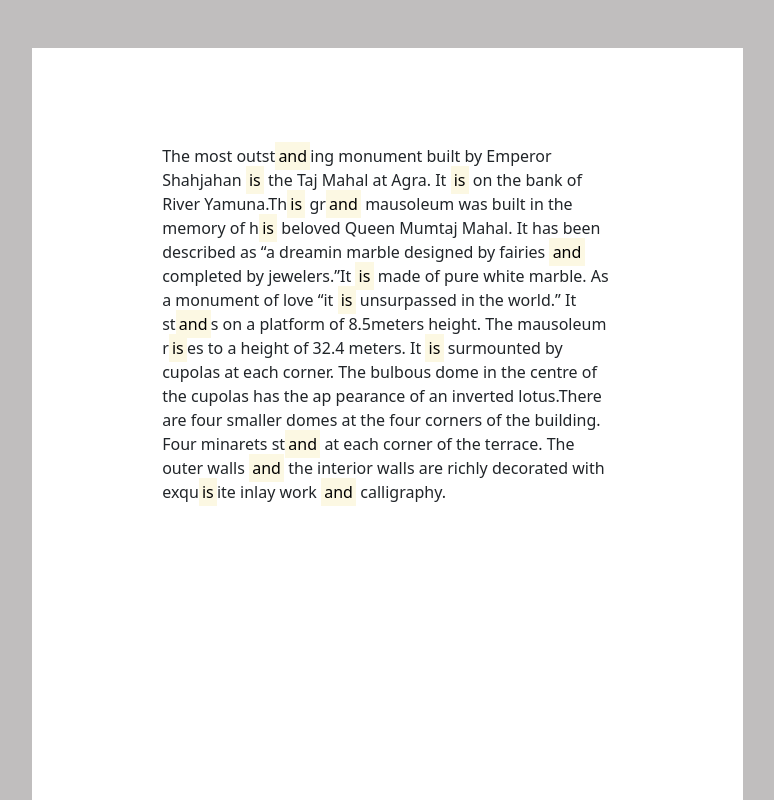
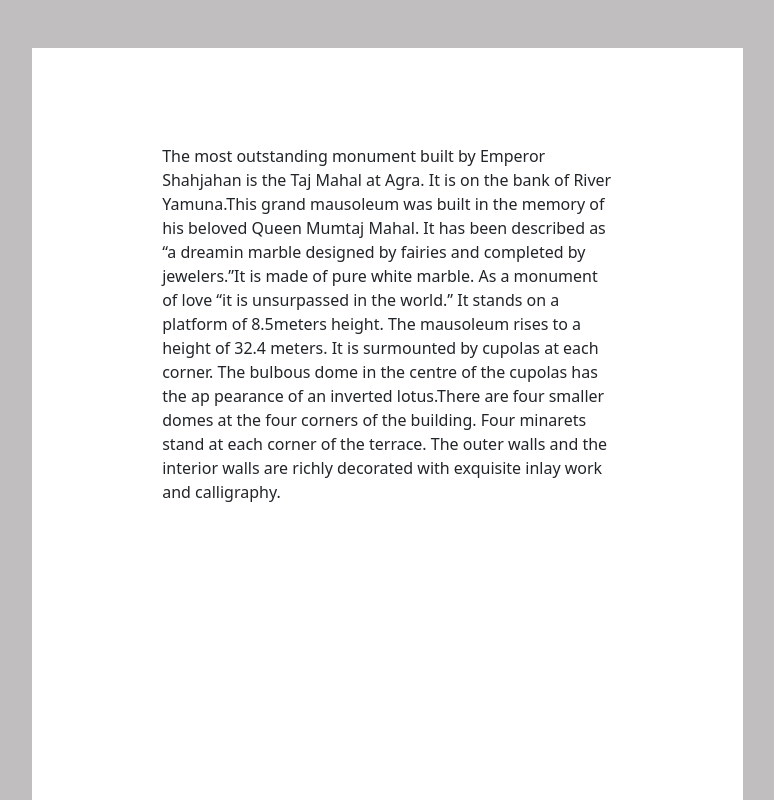
Before and after one commit to Abhishek-098/Text-highlighter, a React (Create React App) app: page / in a window 1280 px wide. Shown: the whole page, without its empty margins (75-849 px from the left). Built offline with nearby package versions, Linux system fonts and the light colour scheme.

Commit message:
Added comments to screen

```diff
--- a/src/App.jsx
+++ b/src/App.jsx
@@ -12,18 +12,7 @@
             <div className ="container-fluid">
                 <div className = "row outer">
                     <div className = "col-lg-10 col-12 mx-auto">
-                        <div className ='row pt-5'>
-                            <div className = "col-lg-8 col-12 text_box">
-                                <div className = "row pt-5">
-                                    <div className = 'col-lg-8 mx-auto pt-5'>
-                                        <Text val={data}/>
-                                    </div>
-                                </div>
-                            </div>
-                            <div className = "col-lg-4 col-12">
-                                {/* <h2>input your comments here </h2> */}
-                            </div>
-                        </div>
+                        <Text val = {data}/>
                     </div>
                 </div>
             </div>
--- /dev/null
+++ b/src/Cards.jsx
@@ -0,0 +1,17 @@
+import React from 'react';
+
+const Cards =(props)=>{
+    console.log(props.val);
+    return<>
+    <div className="card">
+        <div className="card-body">
+            <h5 className="card-title">{props.val}</h5>
+            {/* <a href="#" className="btn btn-primary">Go somewhere</a> */}
+        </div>
+    </div>
+
+    </>
+}
+
+
+export default Cards;
--- a/src/Text.jsx
+++ b/src/Text.jsx
@@ -1,12 +1,12 @@
 import React, { useState } from 'react';
 import Highlighter from 'react-highlight-words';
 import './CSS/text.css';
-
+import Cards from './Cards';
 
 
 const Text =(props) =>{
 
-    const [comments,addComment] = useState(["First"]);
+    const [comments,addComment] = useState([]);
     const handleMouseUp =(event)=>{
         const text = window.getSelection().toString();
         if(text.length){
@@ -22,13 +22,28 @@
     const commentEvent =()=>{
         const text = window.getSelection().toString();
         addComment(oldarr=>[...oldarr,text]);
-        console.log(comments);
+        document.querySelector('#btnenable').style.display = "None";
+
+
     }
+    const ndata =comments.map((value,ind)=>{
+        console.log(value);
+        return(
+            <Cards
+                key = {ind}
+                val = {value}
+                />
+        );
+    })
     return<>
+        <div className ='row pt-5'>
+                            <div className = "col-lg-8 col-12 text_box">
+                                <div className = "row pt-5">
+                                    <div className = 'col-lg-8 mx-auto pt-5'>
                                     <div className ='js_selected_text'>
                                         <Highlighter
                                         highlightClassName="YourHighlightClass"
-                searchWords={["is","and"]}
+                                            searchWords={comments}
                                             autoEscape={true}
                                             textToHighlight= {props.val}
                                             onMouseUp ={handleMouseUp}
@@ -36,6 +51,17 @@
                                             <button id="btnenable" className="button_comment" data-bs-toggle="tooltip" data-bs-placement="bottom" title="Comment it" onClick={commentEvent}>C</button>
 
                                     </div>
+                                    </div>
+                                </div>
+                            </div>
+                            <div className = "col-lg-4 col-12">
+                                {ndata}
+
+                            </div>
+                        </div>
+
+
+
 
     </>
 }
--- a/src/data.jsx
+++ b/src/data.jsx
@@ -1,3 +1,9 @@
+// const data = ['The most outstanding monument built by Emperor Shahjahan is the Taj Mahal at Agra. It is on the bank of River Yamuna. This grand mausoleum was built in the memory of his beloved Queen Mumtaj Mahal. It has been described as “a dream in marble designed by fairies and completed by jewelers.” ',
+
+//               'It is made of pure white marble. As a monument of love “it is unsurpassed in the world.” It stands on a platform of 8.5 meters height. The mausoleum rises to a height of 32.4 meters. It is surmounted by cupolas at each corner. The bulbous dome in the centre of the cupolas has the ap pearance of an inverted lotus.',
+
+//               'There are four smaller domes at the four corners of the building. Four minarets stand at each corner of the terrace. The outer walls and the interior walls are richly decorated with exquisite inlay work and calligraphy.'
+//             ];
 
 
 const data = "The most outstanding monument built by Emperor Shahjahan is the Taj Mahal at Agra. It is on the bank of River Yamuna.This grand mausoleum was built in the memory of his beloved Queen Mumtaj Mahal. It has been described as “a dreamin marble designed by fairies and completed by jewelers.”It is made of pure white marble. As a monument of love “it is unsurpassed in the world.” It stands on a platform of 8.5meters height. The mausoleum rises to a height of 32.4 meters. It is surmounted by cupolas at each corner. The bulbous dome in the centre of the cupolas has the ap pearance of an inverted lotus.There are four smaller domes at the four corners of the building. Four minarets stand at each corner of the terrace. The outer walls and the interior walls are richly decorated with exquisite inlay work and calligraphy.";
```
Lines whose indentation alone changed are shown as unchanged.
